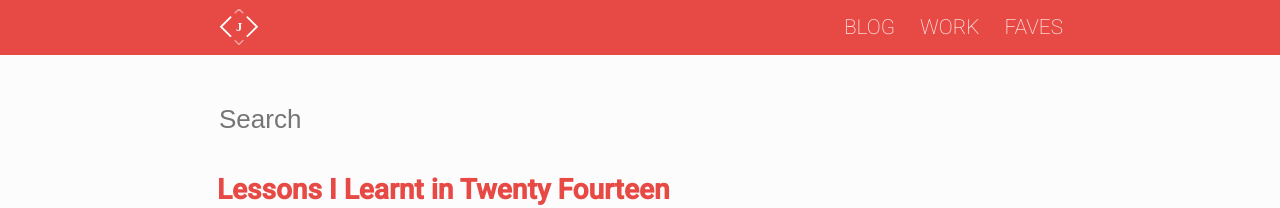
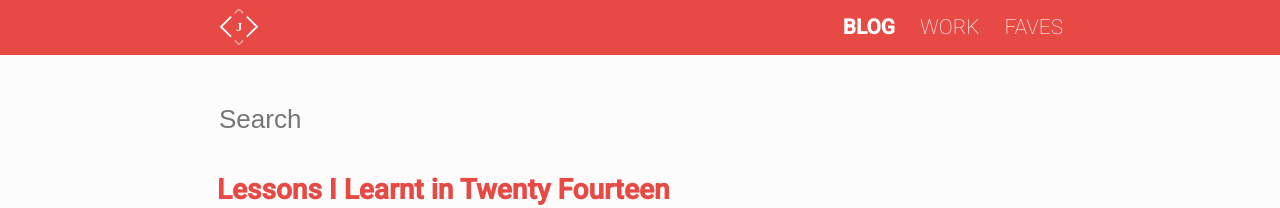
Before and after one commit to JEKYLL-WEB-TEMPLATES/raichur.github.io, a Jekyll site: the page built from blog.md, in a window 1280 px wide. Shown: the top 208 px of the page. Built offline with Jekyll 4.4.1, drawn with Linux system fonts in a browser that asks for light colours.

Commit message:
Header fix

```diff
--- a/_includes/header.html
+++ b/_includes/header.html
@@ -14,7 +14,7 @@
       </a>
 
       <div class="trigger">
-        <a class="page-link{% if page.url contains "archives" %} active{% endif %}" href="/blog">Blog</a>
+        <a class="page-link{% if page.url contains "blog" %} active{% endif %}" href="/blog">Blog</a>
 <a class="page-link{% if page.url contains "work" %} active{% endif %}" href="/work">Work</a>
           <a class="page-link{% if page.url contains "faves" %} active{% endif %}" href="/faves">Faves</a>
       </div>
```
